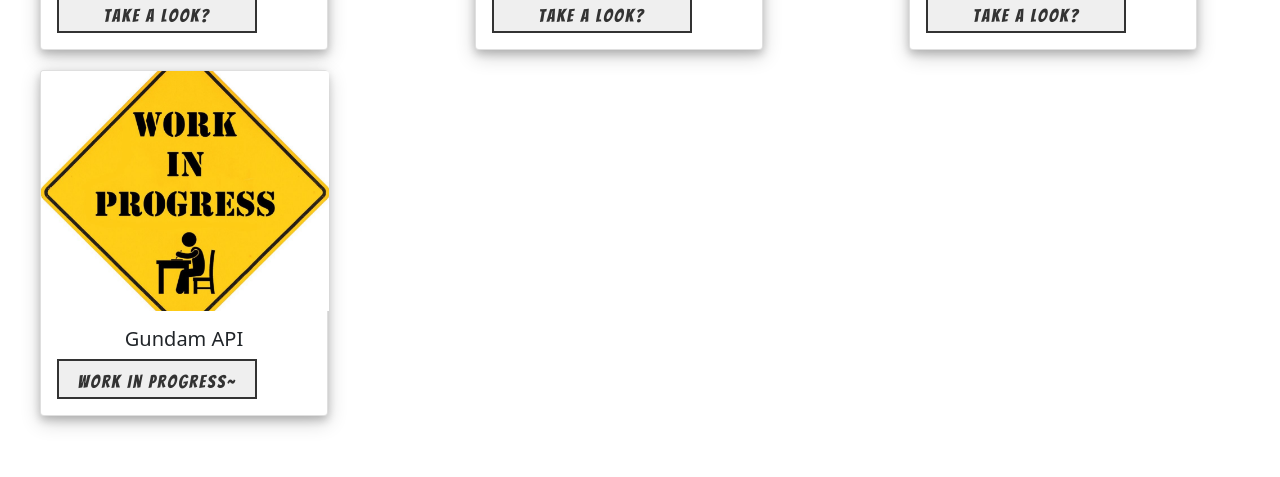
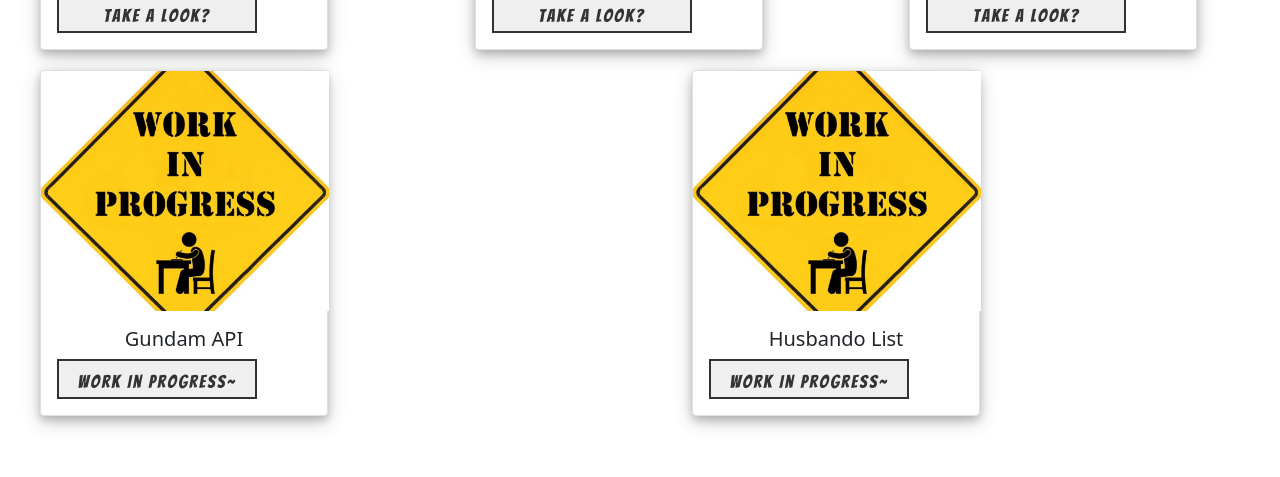
Before and after one commit to NIASKAA/React-Portfolio, a React (Create React App) app: page /projects in a window 1280 px wide. Shown: the part 1741-2218 px from the top of the page. Built offline with nearby package versions, Linux system fonts and the light colour scheme.

Commit message:
added new card

```diff
--- a/src/Pages/Projects/Project.js
+++ b/src/Pages/Projects/Project.js
@@ -163,6 +163,16 @@
                             </Card.Body>
                         </Card>
                     </Col>
+
+                    <Col class="col">
+                        <Card className="projectCards" style={cardStyle}>
+                        <Card.Img src="/img/progress.jpeg" class="card-img-top" alt="progress" style={imgStyle}/>
+                            <Card.Body>
+                                <Card.Title>Husbando List</Card.Title>
+                                <Button bsPrefix="projectBtn"><span>Work In Progress~</span></Button>
+                            </Card.Body>
+                        </Card>
+                    </Col>
                 </Row>
             </section>
         </>
```
